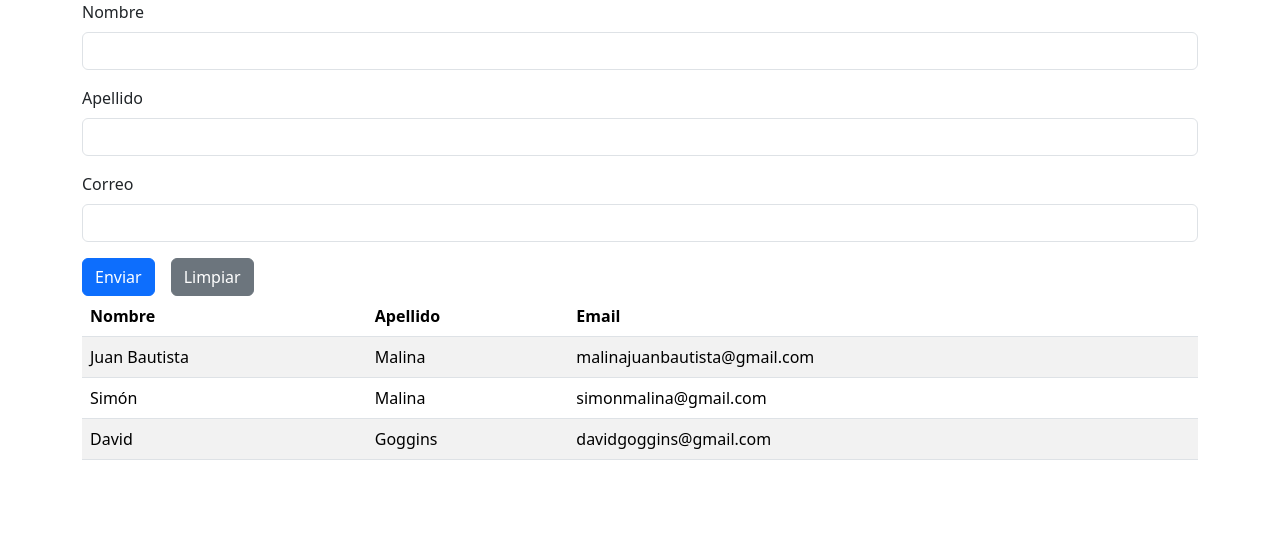
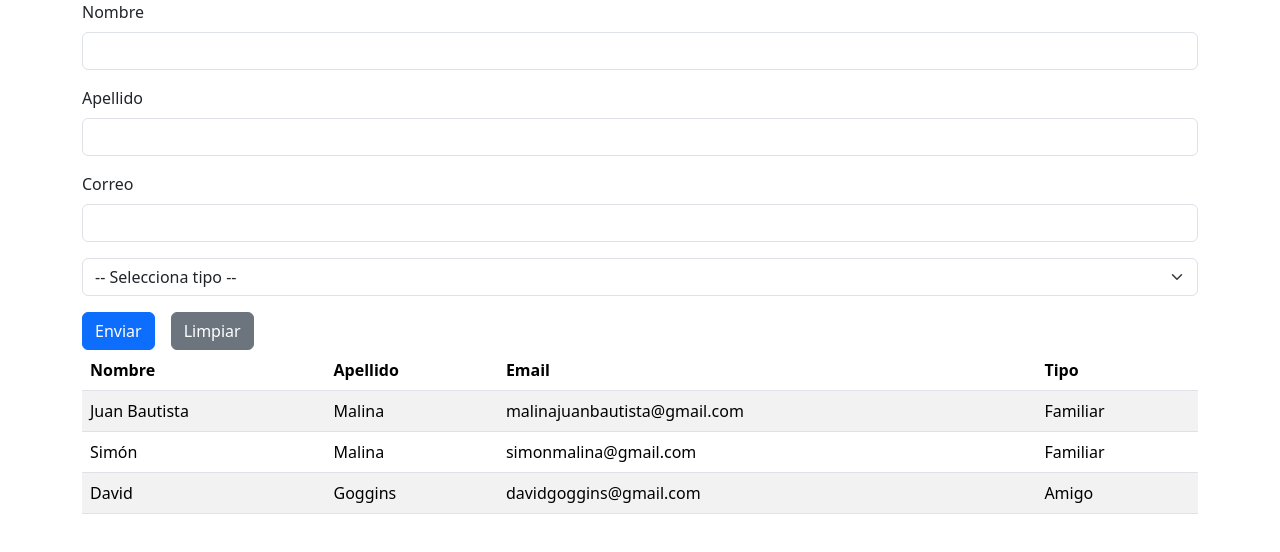
Before and after one commit to juanbautistamalina/react-cms, a React (Vite) app: page / in a window 1280 px wide. Shown: the top 552 px of the page. Built offline with nearby package versions, Linux system fonts and the light colour scheme.

Commit message:
Se añadió el select de tipo en el componente Form y la columna tipo en el componente Table

```diff
--- a/src/App.tsx
+++ b/src/App.tsx
@@ -9,18 +9,24 @@ function App() {
       name: "Juan Bautista",
       lastname: "Malina",
       email: "malinajuanbautista@gmail.com",
+      tipo: "Familiar"
     },
     {
       name: "Simón",
       lastname: "Malina",
       email: "simonmalina@gmail.com",
+      tipo: "Familiar"
     },
     {
       name: "David",
       lastname: "Goggins",
       email: "davidgoggins@gmail.com",
+      tipo: "Amigo"
     },
   ];
+
+  // Opciones del input select
+  const options = [" -- Seleccionar tipo --", "Familiar", "Trabajo", "Amigo", "Otros"]
 
 
   // Variable para limpiar campos
@@ -28,6 +34,7 @@ function App() {
     name: "",
     lastname: "",
     email: "",
+    tipo: ""
   };
 
 
@@ -42,6 +49,8 @@ function App() {
   // Función que se ejecuta al presionar el botón de Enviar
   const handleSubmit = () => {
     setContacts([user, ...contacts]); // Agregar el nuevo usuario
+    console.log(user);
+    console.log("Tipo: ", user.tipo);
   };
 
   // Función que se ejecuta al presionar sobre los elementos de la lista (borrar items)
@@ -53,7 +62,7 @@ function App() {
 
   return (
     <div className="container">
-      <Form user={user} setUser={setUser} />
+      <Form user={user} setUser={setUser} options={options} />
       <Button onClick={handleSubmit} send={true}>Enviar</Button>
       <Button onClick={() => setUser(userClear)}>Limpiar</Button>
       <Table data={contacts} onDelete={handleDelete}/>
--- a/src/components/Form.tsx
+++ b/src/components/Form.tsx
@@ -1,15 +1,17 @@
 type User = {
   name: string,
   lastname: string,
-  email: string
+  email: string,
+  tipo: string
 }
 
 type Props = {
   user: User
-  setUser: (user: User) => void
+  setUser: (user: User) => void,
+  options: string[]
 };
 
-function Form({user, setUser}: Props) {
+function Form({user, setUser, options}: Props) {
   return (
     <form>
       <div className="mb-3">
@@ -24,6 +26,16 @@ function Form({user, setUser}: Props) {
         <label htmlFor="email" className="form-label">Correo</label>
         <input value={user.email} onChange={e => setUser({...user, email: e.target.value})} type="email" className="form-control" id="email"/>
       </div>
+      <div className="mb-3">
+        <select onChange={e => setUser({...user, tipo: e.target.value})} className="form-select">
+          <option> -- Selecciona tipo -- </option>
+          <option value={options[1]}>Familiar</option>
+          <option value={options[2]}>Trabajo</option>
+          <option value={options[3]}>Amigo</option>
+          <option value={options[4]}>Otros</option>
+        </select>
+      </div>
+
     </form>
   );
 }
--- a/src/components/Table.tsx
+++ b/src/components/Table.tsx
@@ -1,7 +1,8 @@
 type Contact = {
   name: string,
   lastname: string,
-  email: string
+  email: string,
+  tipo: string
 };
 
 type Props = {
@@ -17,6 +18,7 @@ function Table({ data, onDelete }: Props) {
           <th scope="col">Nombre</th>
           <th scope="col">Apellido</th>
           <th scope="col">Email</th>
+          <th scope="col">Tipo</th>
         </tr>
       </thead>
       <tbody>
@@ -25,6 +27,7 @@ function Table({ data, onDelete }: Props) {
             <td>{elemento.name}</td>
             <td>{elemento.lastname}</td>
             <td>{elemento.email}</td>
+            <td>{elemento.tipo}</td>
           </tr>
         ))}
       </tbody>
```
